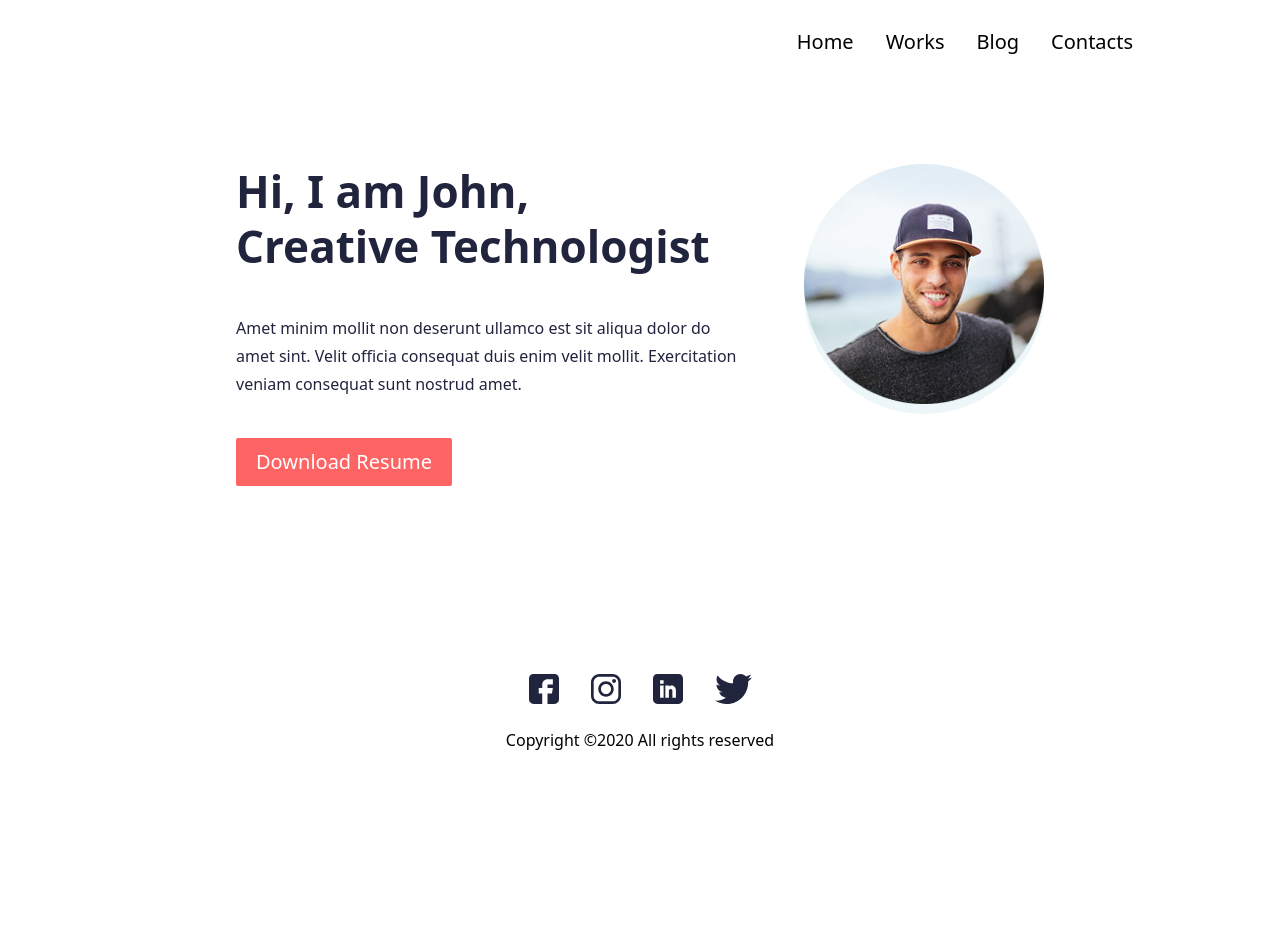
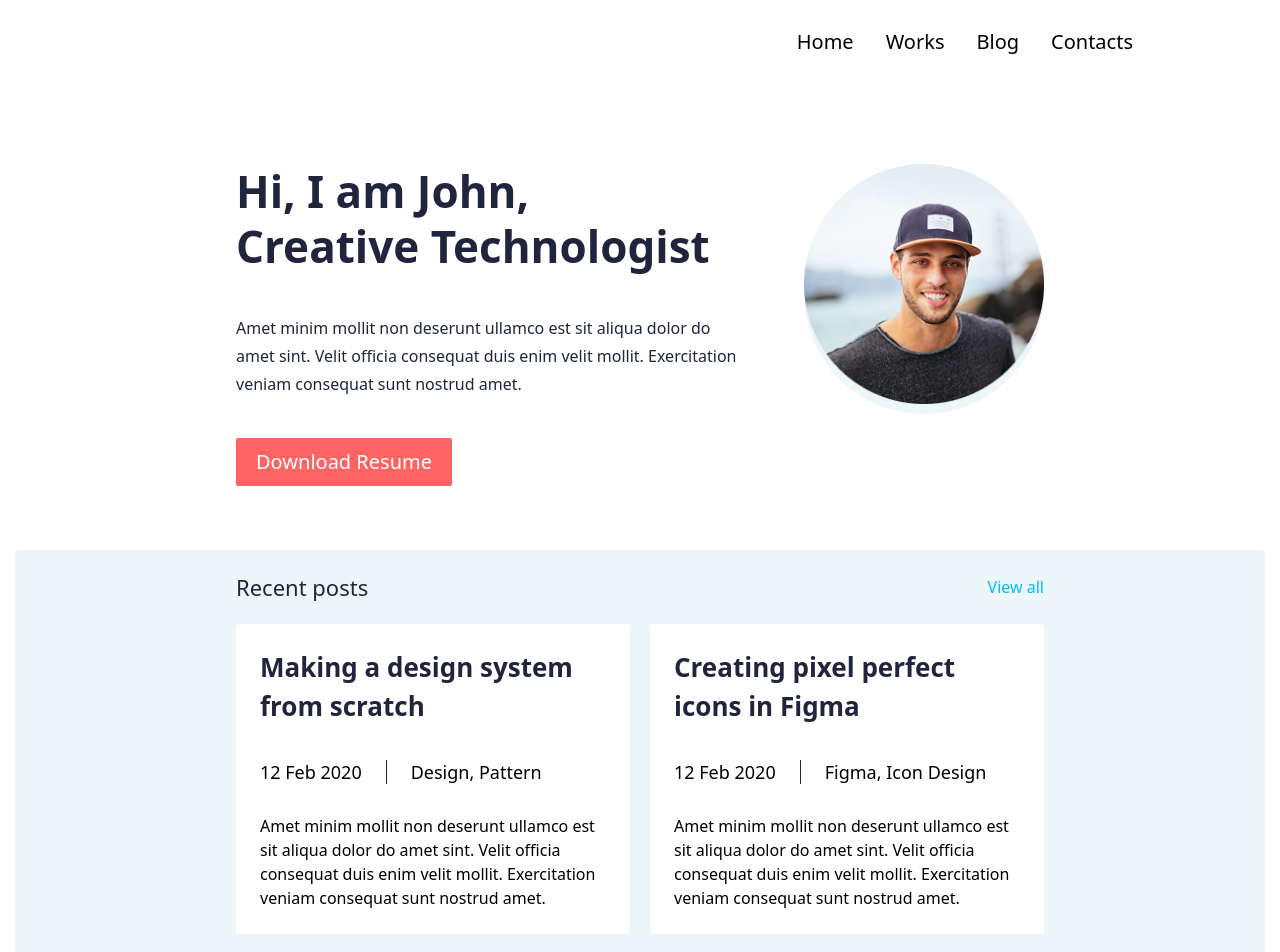
Before and after one commit to viacheslavbocharov/portfolio, a React (Vite) app in the folder apps/works/jhon-react/: page / in a window 1280 px wide. Shown: the top 952 px of the page. Before the commit the page ends 800 px from the top, so only its background shows below. Built offline with nearby package versions, Linux system fonts and the light colour scheme.

Commit message:
feat: add mock data, add PostCard component and RecentPosts component

```diff
--- a/apps/works/jhon-react/src/components/Header.tsx
+++ b/apps/works/jhon-react/src/components/Header.tsx
@@ -23,7 +23,7 @@ export default function Header() {
   }, [open]);
 
   return (
-    <header className="w-full mb-6 sm:mb-20">
+    <header className="w-full mb-6 sm:mb-20 ">
       <div className="max-w-[1042px] mx-auto p-5 sm:p-7 flex justify-end-safe">
         <div
           className={`${
@@ -31,23 +31,23 @@ export default function Header() {
           } absolute top-0 sm:static flex w-full sm:w-auto transition-all duration-300`}
         >
           <nav className="h-screen w-3xs sm:w-auto sm:h-auto bg-white">
-            <ul className="flex flex-col sm:flex-row gap-8 text-xl font-medium p-8 sm:p-0">
-              <li>
+            <ul className="flex flex-col sm:flex-row gap-8 text-xl font-medium p-8 sm:p-0 transition-all duration-300">
+              <li className='hover:text-accent'>
                 <NavLink to="/" onClick={() => setOpen(false)}>
                   Home
                 </NavLink>
               </li>
-              <li>
+              <li className='hover:text-accent'>
                 <NavLink to="/works" onClick={() => setOpen(false)}>
                   Works
                 </NavLink>
               </li>
-              <li>
+              <li className='hover:text-accent'>
                 <NavLink to="/blog" onClick={() => setOpen(false)}>
                   Blog
                 </NavLink>
               </li>
-              <li>
+              <li className='hover:text-accent'>
                 <NavLink to="/contacts" onClick={() => setOpen(false)}>
                   Contacts
                 </NavLink>
--- /dev/null
+++ b/apps/works/jhon-react/src/components/PostCard.tsx
@@ -0,0 +1,19 @@
+import type { Post } from '../types/post';
+
+export default function PostCard({ post }: { post: Post }) {
+  return (
+    <article key={post.id} className="p-4 md:p-6 bg-white rounded-sm flex-1">
+      <h3 className="text-item-title mb-8">
+        <a href="/" className="cursor-pointer">
+          {post.title}
+        </a>
+      </h3>
+      <div className="flex gap-6 items-center text-lg mb-7">
+        <span>{post.date}</span>
+        <span className="w-px h-6 bg-[var(--color-dark)]"></span>
+        <span>{post.topic}</span>
+      </div>
+      <div>{post.description}</div>
+    </article>
+  );
+}
--- /dev/null
+++ b/apps/works/jhon-react/src/components/RecentPosts.tsx
@@ -0,0 +1,23 @@
+import type { Post } from '../types/post';
+import Container from './Container';
+import PostCard from './PostCard';
+
+export default function RecentPosts({ posts }: { posts: Post[] }) {
+  return (
+    <section className="bg-bg pb-8">
+      <Container>
+        <div className="flex justify-between items-center py-5 ">
+          <h2 className="text-block-title">Recent posts</h2>
+          <a className="text-base text-sky-400" href="/">
+            View all
+          </a>
+        </div>
+        <div className="grid grid-cols-1 md:grid-cols-2 gap-5">
+          {posts.map((post: Post) => (
+            <PostCard post={post} />
+          ))}
+        </div>
+      </Container>
+    </section>
+  );
+}
--- a/apps/works/jhon-react/src/index.css
+++ b/apps/works/jhon-react/src/index.css
@@ -15,10 +15,10 @@
     @apply text-3xl sm:text-4xl md:text-[44px] font-bold leading-tight text-dark;
   }
   .text-block-title {
-    @apply text-lg md:text-[22px] font-bold text-dark;
+    @apply text-lg md:text-[22px] font-normal text-dark;
   }
   .text-item-title {
-    @apply text-[22px] md:text-3xl font-bold text-dark;
+    @apply text-[22px] md:text-[26px] font-bold text-dark;
   }
   .text-main {
     @apply text-base leading-7 font-normal text-dark;
--- /dev/null
+++ b/apps/works/jhon-react/src/mocks/posts.ts
@@ -0,0 +1,21 @@
+import type { Post } from '../types/post';
+
+
+export const mockPosts: Post[] = [
+  {
+    id: "1",
+    title: "Making a design system from scratch",
+    date: "12 Feb 2020",
+    topic: "Design, Pattern",
+    description:
+      "Amet minim mollit non deserunt ullamco est sit aliqua dolor do amet sint. Velit officia consequat duis enim velit mollit. Exercitation veniam consequat sunt nostrud amet."
+  },
+  {
+    id: "2",
+    title: "Creating pixel perfect icons in Figma",
+    date: "12 Feb 2020",
+    topic: "Figma, Icon Design",
+    description:
+      "Amet minim mollit non deserunt ullamco est sit aliqua dolor do amet sint. Velit officia consequat duis enim velit mollit. Exercitation veniam consequat sunt nostrud amet."
+  }
+];
--- a/apps/works/jhon-react/src/pages/Home.tsx
+++ b/apps/works/jhon-react/src/pages/Home.tsx
@@ -1,9 +1,12 @@
 import Hero from '../components/Hero';
+import RecentPosts from '../components/RecentPosts';
+import { mockPosts } from '../mocks/posts';
 
 export default function Home() {
   return (
     <>
-    <Hero/>
+      <Hero />
+      <RecentPosts posts={mockPosts} />
     </>
   );
 }
--- /dev/null
+++ b/apps/works/jhon-react/src/types/post.ts
@@ -0,0 +1,7 @@
+export interface Post {
+  id: string;
+  title: string;
+  date: string;
+  topic: string;
+  description: string;
+}
```
